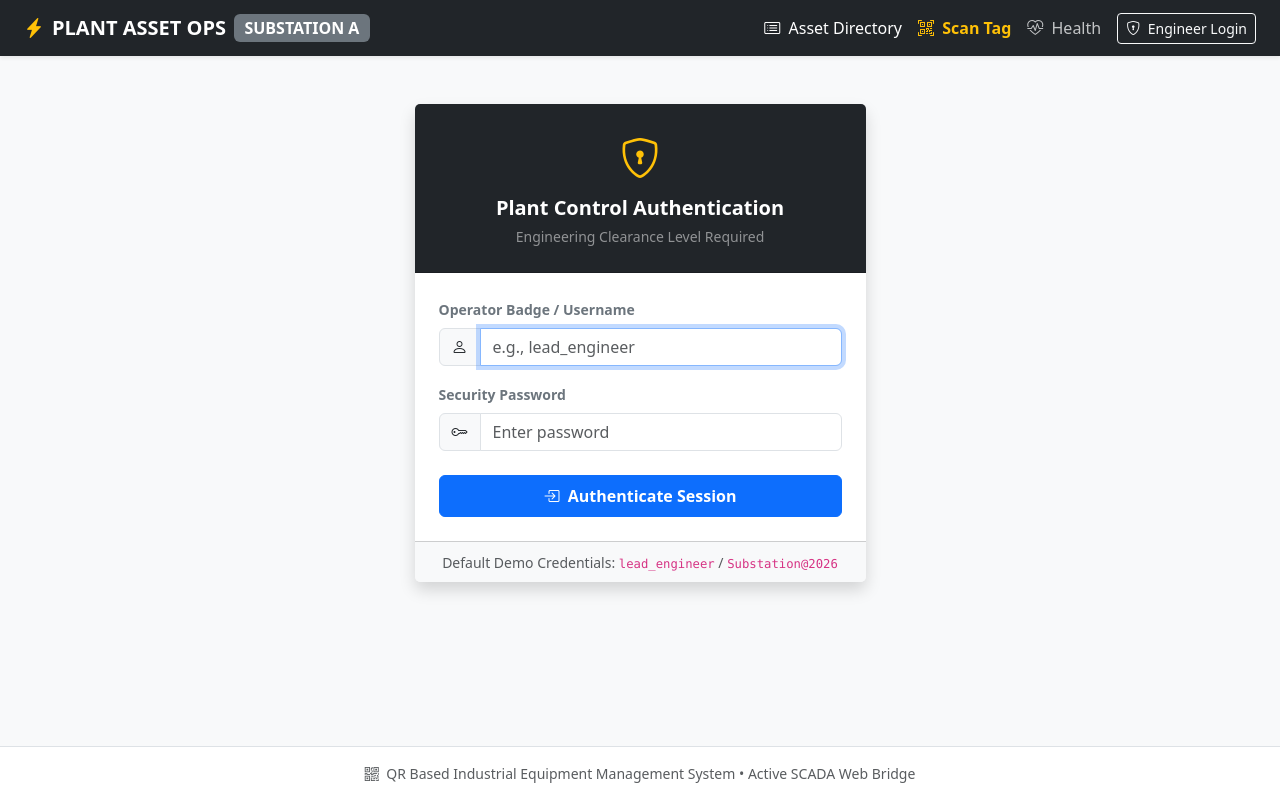
After one commit to gpatel1806/TPS-QR-environment, a Flask app: page /login in a window 1280 px wide. The commit adds this page. Run offline with Flask 3, Linux system fonts and the light colour scheme.

Commit message:
feat: implement role-based authentication and route guards using Flask-Login and Werkzeug

```diff
--- a/app.py
+++ b/app.py
@@ -3,8 +3,10 @@ import io
 import os
 import zipfile
 import qrcode
-from flask import Flask, abort, redirect, render_template, request, send_file, url_for
+from flask import Flask, abort, redirect, render_template, request, send_file, url_for, flash
 from flask_sqlalchemy import SQLAlchemy
+from flask_login import LoginManager, UserMixin, login_user, login_required, logout_user, current_user
+from werkzeug.security import generate_password_hash, check_password_hash
 
 app = Flask(__name__)
 
@@ -16,6 +18,14 @@ app.config["SQLALCHEMY_DATABASE_URI"] = "sqlite:///" + os.path.join(
 app.config["SQLALCHEMY_TRACK_MODIFICATIONS"] = False
 
 db = SQLAlchemy(app)
+
+# Authentication Setup
+app.config["SECRET_KEY"] = "industrial-plant-secret-key-change-in-prod-9982"
+login_manager = LoginManager()
+login_manager.init_app(app)
+login_manager.login_view = "login"
+login_manager.login_message = "Please authenticate with Engineering credentials to perform this action."
+login_manager.login_message_category = "warning"
 
 
 # Define the Equipment Model (Parent Table)
@@ -54,6 +64,53 @@ class MaintenanceLog(db.Model):
     technician = db.Column(db.String(100), nullable=False)
     status_after = db.Column(db.String(30), nullable=False)
 
+# Define User Model for Role-Based Plant Operations
+class User(UserMixin, db.Model):
+    __tablename__ = "users"
+
+    id = db.Column(db.Integer, primary_key=True)
+    username = db.Column(db.String(64), unique=True, nullable=False)
+    full_name = db.Column(db.String(100), nullable=False)
+    role = db.Column(db.String(30), nullable=False, default="Engineer")
+    password_hash = db.Column(db.String(256), nullable=False)
+
+    def set_password(self, password):
+        self.password_hash = generate_password_hash(password, method="pbkdf2:sha256")
+
+    def check_password(self, password):
+        return check_password_hash(self.password_hash, password)
+@login_manager.user_loader
+def load_user(user_id):
+    return User.query.get(int(user_id))
+
+@app.route("/login", methods=["GET", "POST"])
+def login():
+    if current_user.is_authenticated:
+        return redirect(url_for("home"))
+
+    if request.method == "POST":
+        username = request.form.get("username", "").strip()
+        password = request.form.get("password", "")
+
+        user = User.query.filter_by(username=username).first()
+
+        if user and user.check_password(password):
+            login_user(user)
+            flash(f"Access granted. Welcome, {user.full_name}.", "success")
+            next_page = request.args.get("next")
+            return redirect(next_page or url_for("home"))
+        else:
+            flash("Invalid credentials. Access rejected by substation security.", "danger")
+
+    return render_template("login.html")
+
+
+@app.route("/logout")
+@login_required
+def logout():
+    logout_user()
+    flash("Session terminated safely.", "info")
+    return redirect(url_for("home"))
 
 @app.route("/")
 def home():
@@ -91,6 +148,7 @@ def health_status():
     return "Status: OK | Database: SQLite Connected"
 
 @app.route("/equipment/new", methods=["GET", "POST"])
+@login_required
 def create_equipment():
     error_message = None
 
@@ -133,7 +191,10 @@ def create_equipment():
 
     return render_template("new_equipment.html", error_message=error_message)
 
+
+
 @app.route("/equipment/<equipment_id>/edit", methods=["GET", "POST"])
+@login_required
 def edit_equipment(equipment_id):
     equipment = Equipment.query.get_or_404(equipment_id)
 
@@ -154,7 +215,10 @@ def edit_equipment(equipment_id):
 
     return render_template("edit_equipment.html", equipment=equipment)
 
+
+
 @app.route("/equipment/<equipment_id>/delete", methods=["POST"])
+@login_required
 def delete_equipment(equipment_id):
     # Fetch equipment or trigger a 404 trip if not present
     equipment = Equipment.query.get_or_404(equipment_id)
@@ -165,7 +229,10 @@ def delete_equipment(equipment_id):
 
     return redirect(url_for("home"))
 
+
+
 @app.route("/equipment/<equipment_id>/log", methods=["POST"])
+@login_required
 def add_maintenance_log(equipment_id):
     equipment = Equipment.query.get_or_404(equipment_id)
 
@@ -191,6 +258,8 @@ def add_maintenance_log(equipment_id):
         db.session.commit()
 
     return redirect(url_for("get_equipment", equipment_id=equipment.id))
+
+
 
 @app.route("/equipment/<equipment_id>")
 def get_equipment(equipment_id):
--- a/requirements.txt
+++ b/requirements.txt
@@ -1,6 +1,7 @@
 blinker==1.9.0
 click==8.1.8
 Flask==3.1.3
+Flask-Login==0.6.3
 Flask-SQLAlchemy==3.1.1
 importlib_metadata==8.7.1
 itsdangerous==2.2.0
--- a/templates/base.html
+++ b/templates/base.html
@@ -10,6 +10,9 @@
 
     <!-- Bootstrap Icons via CDN -->
     <link rel="stylesheet" href="https://cdn.jsdelivr.net/npm/bootstrap-icons@1.11.3/font/bootstrap-icons.min.css">
+
+    <!-- Custom Plant Theme -->
+    <link rel="stylesheet" href="{{ url_for('static', filename='css/plant-theme.css') }}">
 </head>
 <body class="bg-light d-flex flex-column min-vh-100">
 
@@ -21,19 +24,49 @@
                 Plant Asset Ops
                 <span class="badge bg-secondary ms-2 fs-6">Substation A</span>
             </a>
-           <div class="navbar-nav ms-auto align-items-center">
+            <div class="navbar-nav ms-auto align-items-center">
                 <a class="nav-link active" href="/"><i class="bi bi-card-list me-1"></i> Asset Directory</a>
                 <a class="nav-link text-warning fw-semibold" href="/scanner"><i class="bi bi-qr-code-scan me-1"></i> Scan Tag</a>
                 <a class="nav-link text-light opacity-75" href="/health"><i class="bi bi-heart-pulse me-1"></i> Health</a>
-                <a class="btn btn-outline-warning btn-sm ms-2 text-uppercase fw-semibold" href="/equipment/new">
-                    <i class="bi bi-plus-lg me-1"></i> Add Asset
-                </a>
+
+                {% if current_user.is_authenticated %}
+                    <a class="btn btn-outline-warning btn-sm ms-2 text-uppercase fw-semibold" href="/equipment/new">
+                        <i class="bi bi-plus-lg me-1"></i> Add Asset
+                    </a>
+                    <div class="dropdown ms-2">
+                        <button class="btn btn-secondary btn-sm dropdown-toggle" type="button" data-bs-toggle="dropdown">
+                            <i class="bi bi-person-check-fill me-1"></i> {{ current_user.username }}
+                        </button>
+                        <ul class="dropdown-menu dropdown-menu-end shadow-sm">
+                            <li><h6 class="dropdown-header">{{ current_user.full_name }}</h6></li>
+                            <li><span class="dropdown-item-text small text-muted">Role: {{ current_user.role }}</span></li>
+                            <li><hr class="dropdown-divider"></li>
+                            <li><a class="dropdown-item text-danger small" href="/logout"><i class="bi bi-box-arrow-right me-1"></i> Terminate Session</a></li>
+                        </ul>
+                    </div>
+                {% else %}
+                    <a class="btn btn-outline-light btn-sm ms-2" href="/login">
+                        <i class="bi bi-shield-lock me-1"></i> Engineer Login
+                    </a>
+                {% endif %}
             </div>
         </div>
     </nav>
 
     <!-- Main Container -->
     <main class="container my-4 flex-grow-1">
+        <!-- Flash Messages Engine -->
+        {% with messages = get_flashed_messages(with_categories=true) %}
+            {% if messages %}
+                {% for category, message in messages %}
+                    <div class="alert alert-{{ category }} alert-dismissible fade show small shadow-sm" role="alert">
+                        {{ message }}
+                        <button type="button" class="btn-close" data-bs-dismiss="alert" aria-label="Close"></button>
+                    </div>
+                {% endfor %}
+            {% endif %}
+        {% endwith %}
+
         {% block content %}
         {% endblock %}
     </main>
@@ -47,13 +80,5 @@
 
     <!-- Bootstrap Bundle with Popper (JavaScript for interactive components) -->
     <script src="https://cdn.jsdelivr.net/npm/bootstrap@5.3.3/dist/js/bootstrap.bundle.min.js"></script>
-<!-- Bootstrap 5 CSS via CDN -->
-    <link href="https://cdn.jsdelivr.net/npm/bootstrap@5.3.3/dist/css/bootstrap.min.css" rel="stylesheet">
-
-    <!-- Bootstrap Icons via CDN -->
-    <link rel="stylesheet" href="https://cdn.jsdelivr.net/npm/bootstrap-icons@1.11.3/font/bootstrap-icons.min.css">
-
-    <!-- Custom Plant Theme -->
-    <link rel="stylesheet" href="{{ url_for('static', filename='css/plant-theme.css') }}">
 </body>
 </html>
--- /dev/null
+++ b/templates/login.html
@@ -0,0 +1,46 @@
+{% extends "base.html" %}
+
+{% block title %}
+Operator Access | Plant Security
+{% endblock %}
+
+{% block content %}
+<div class="row justify-content-center pt-4">
+    <div class="col-lg-5 col-md-7 col-12">
+        <div class="card shadow border-0">
+            <div class="card-header bg-dark text-white text-center py-4">
+                <i class="bi bi-shield-lock fs-1 text-warning mb-2 d-block"></i>
+                <h5 class="mb-1 fw-bold">Plant Control Authentication</h5>
+                <span class="small text-white-50">Engineering Clearance Level Required</span>
+            </div>
+
+            <div class="card-body p-4">
+                <form method="POST" action="/login{% if request.args.get('next') %}?next={{ request.args.get('next') }}{% endif %}">
+                    <div class="mb-3">
+                        <label class="form-label fw-bold small text-secondary">Operator Badge / Username</label>
+                        <div class="input-group">
+                            <span class="input-group-text bg-light"><i class="bi bi-person"></i></span>
+                            <input type="text" name="username" class="form-control" placeholder="e.g., lead_engineer" required autofocus>
+                        </div>
+                    </div>
+
+                    <div class="mb-4">
+                        <label class="form-label fw-bold small text-secondary">Security Password</label>
+                        <div class="input-group">
+                            <span class="input-group-text bg-light"><i class="bi bi-key"></i></span>
+                            <input type="password" name="password" class="form-control" placeholder="Enter password" required>
+                        </div>
+                    </div>
+
+                    <button type="submit" class="btn btn-primary w-100 fw-semibold py-2">
+                        <i class="bi bi-box-arrow-in-right me-1"></i> Authenticate Session
+                    </button>
+                </form>
+            </div>
+            <div class="card-footer text-center bg-light py-2">
+                <span class="text-muted small">Default Demo Credentials: <code>lead_engineer</code> / <code>Substation@2026</code></span>
+            </div>
+        </div>
+    </div>
+</div>
+{% endblock %}
```
Also changed, not shown: seed.py (+13 -2 lines), templates/equipment.html (+16 -5 lines).
